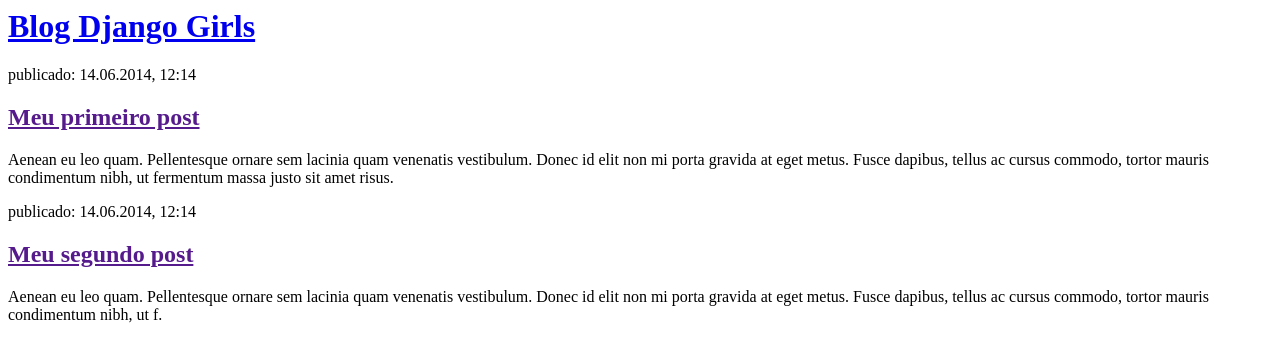
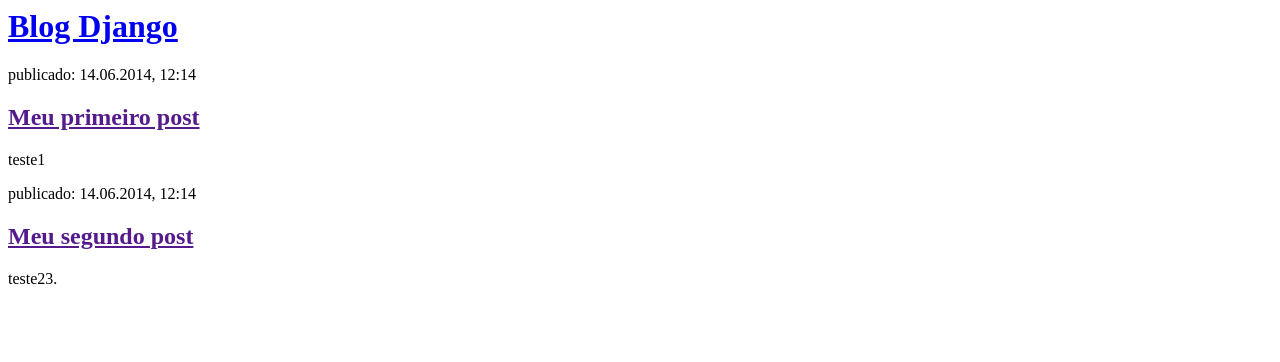
Before and after one commit to vinischneider/my-first-blog, a Django app: page / in a window 1280 px wide. Shown: the top 362 px of the page. Run offline with Django 3.2, Linux system fonts and the light colour scheme.

Commit message:
Alteração nos posts

```diff
--- a/blog/templates/blog/post_list.html
+++ b/blog/templates/blog/post_list.html
@@ -4,19 +4,19 @@
     </head>
     <body>
         <div>
-            <h1><a href="/">Blog Django Girls</a></h1>
+            <h1><a href="/">Blog Django </a></h1>
         </div>
 
         <div>
             <p>publicado: 14.06.2014, 12:14</p>
             <h2><a href="">Meu primeiro post</a></h2>
-            <p>Aenean eu leo quam. Pellentesque ornare sem lacinia quam venenatis vestibulum. Donec id elit non mi porta gravida at eget metus. Fusce dapibus, tellus ac cursus commodo, tortor mauris condimentum nibh, ut fermentum massa justo sit amet risus.</p>
+            <p>teste1</p>
         </div>
 
         <div>
             <p>publicado: 14.06.2014, 12:14</p>
             <h2><a href="">Meu segundo post</a></h2>
-            <p>Aenean eu leo quam. Pellentesque ornare sem lacinia quam venenatis vestibulum. Donec id elit non mi porta gravida at eget metus. Fusce dapibus, tellus ac cursus commodo, tortor mauris condimentum nibh, ut f.</p>
+            <p>teste23.</p>
         </div>
     </body>
 </html>
```
